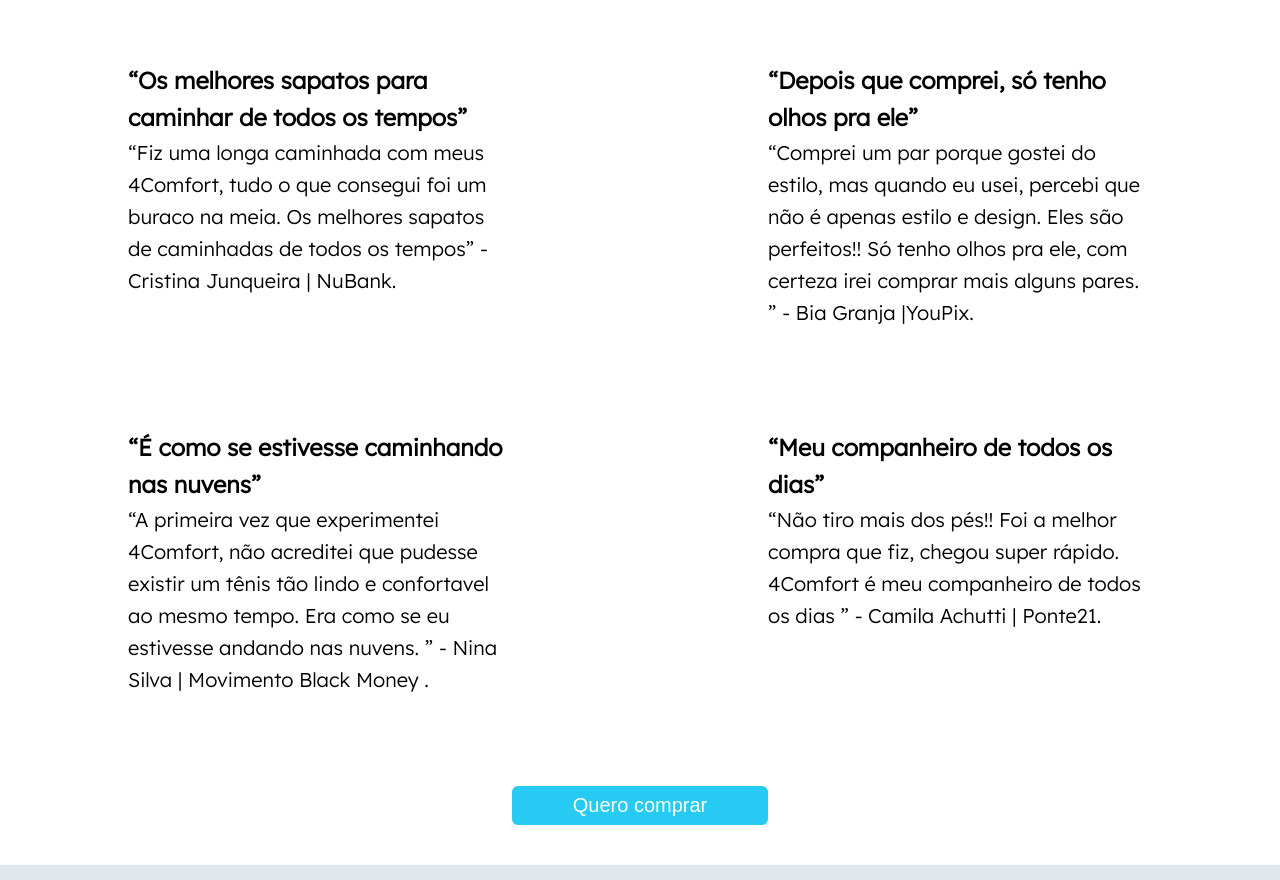
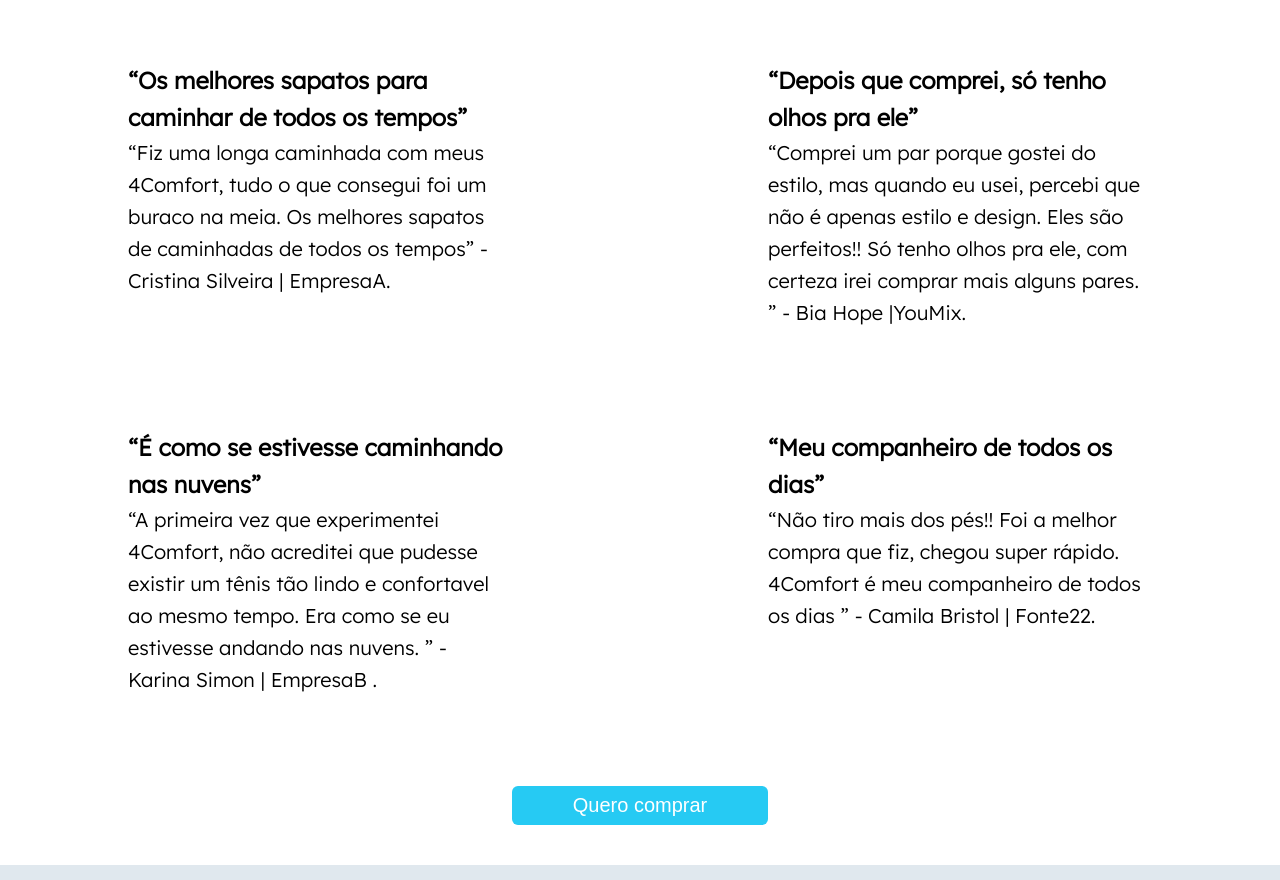
Before and after one commit to jessicalatorrecabral/landing-page-comfort4, a plain HTML site: page landing-page/index.html in a window 1280 px wide. Shown: the part 3340-4220 px from the top of the page. Drawn offline with Linux system fonts and the light colour scheme; grey boxes are pictures that could not be loaded.

Commit message:
modifiquei alguns nomes de clientes

```diff
--- a/landing-page/index.html
+++ b/landing-page/index.html
@@ -89,7 +89,7 @@
             <h3><q>Os melhores sapatos para caminhar de todos os tempos</q></h3>
             <p><q>Fiz uma longa caminhada com meus 4Comfort, tudo o que consegui foi um buraco na meia.
               Os melhores sapatos de caminhadas de todos os tempos</q>
-              - Cristina Junqueira | NuBank.
+              - Cristina Silveira | EmpresaA.
             </p>
           </div>
           <div class="opinioes">
@@ -97,20 +97,20 @@
             <p><q>Comprei um par porque gostei do estilo, mas quando eu usei, percebi que não é apenas estilo e design. Eles são perfeitos!!
               Só tenho olhos pra ele, com certeza irei comprar mais alguns pares.
               </q>
-              - Bia Granja |YouPix.
+              - Bia Hope |YouMix.
             </p> </div>
           <div class="opinioes">
             <h3><q>É como se estivesse caminhando nas nuvens</q></h3>
             <p><q>A primeira vez que experimentei 4Comfort, não acreditei que pudesse existir um tênis tão lindo e confortavel ao mesmo tempo. Era como se eu estivesse andando nas nuvens.
               </q>
-              - Nina Silva | Movimento Black Money .
+              - Karina Simon | EmpresaB .
             </p> </div>
           <div class="opinioes">
             <h3><q>Meu companheiro de todos os dias</q></h3>
             <p><q>Não tiro mais dos pés!! Foi a melhor compra que fiz, chegou super rápido.
               4Comfort é meu companheiro de todos os dias
               </q>
-              - Camila Achutti | Ponte21.
+              - Camila Bristol | Fonte22.
             </p>
            </div>
         </div>
```
